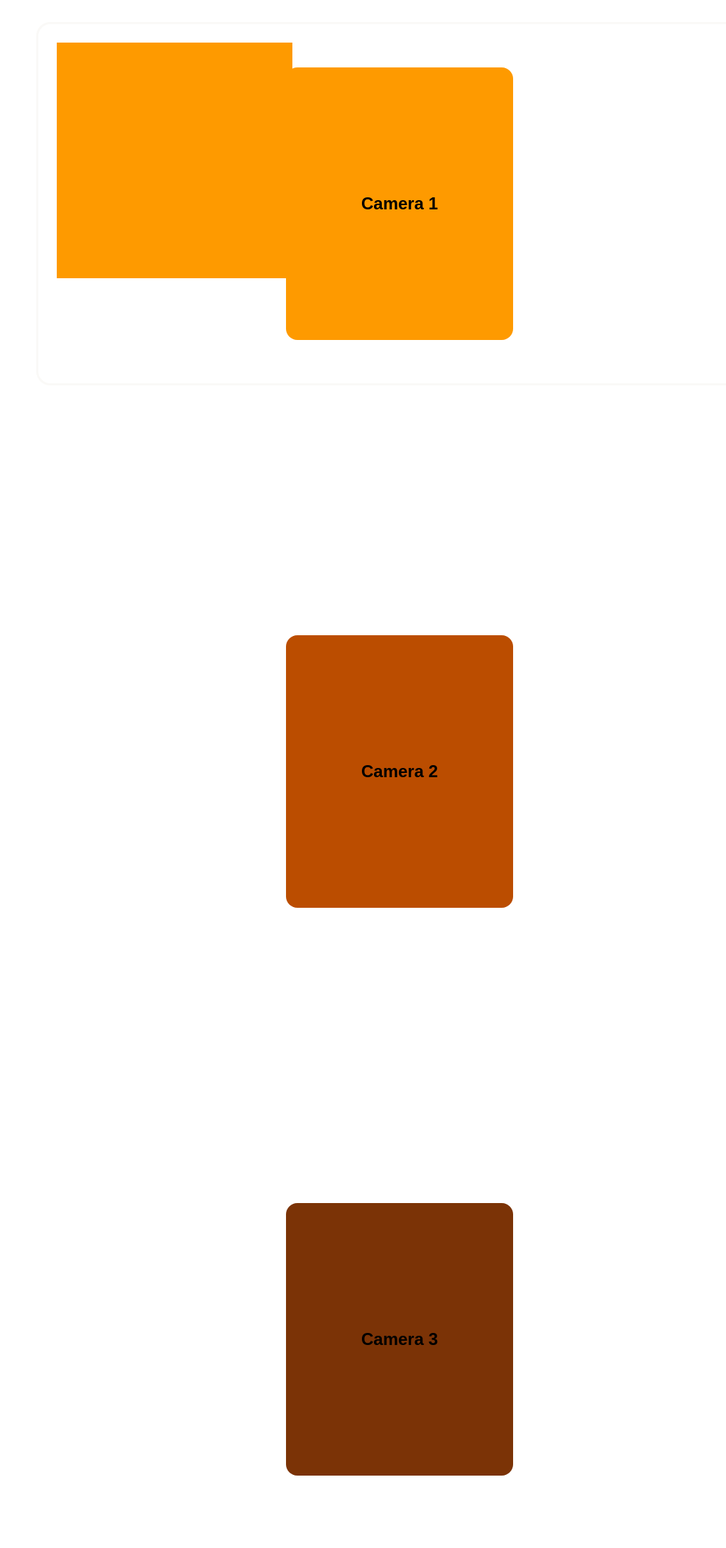
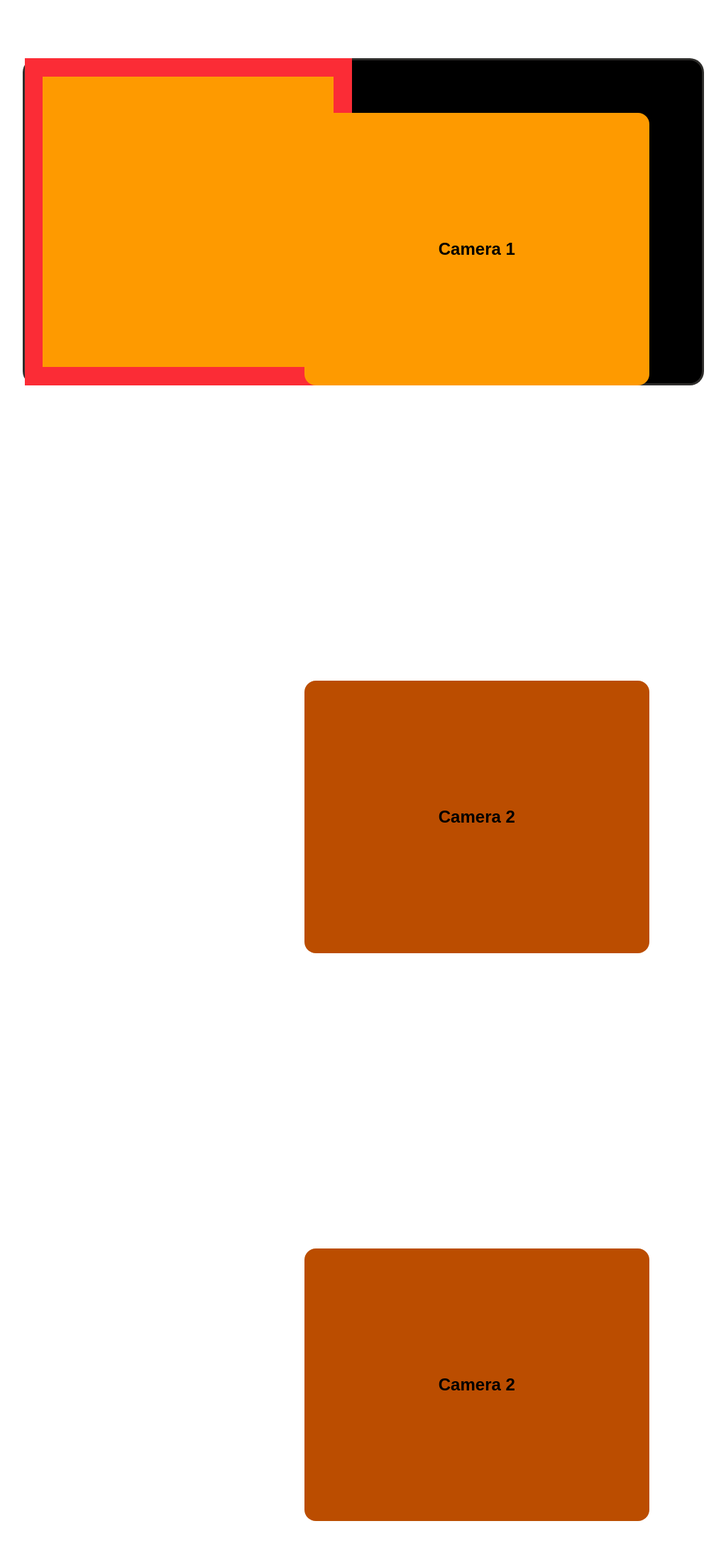
Before and after one commit to reham-elsayed/Reham-Elsayed, a Next.js app: page / in a window 1280 px wide. Shown: the part 2665-4846 px from the top of the page at 71% size, without its empty margins (77-1100 px from the left). Built offline with nearby package versions, Linux system fonts and the light colour scheme.

Commit message:
animation card set

```diff
--- a/app/Components/ParallexCardsWrapper/ParallexCardWrapper.tsx
+++ b/app/Components/ParallexCardsWrapper/ParallexCardWrapper.tsx
@@ -1,88 +1,48 @@
+'use client'
 import React from 'react'
 import ExpertiseCardContent from '../ExpertiseCardContent/ExpertiseCardContent'
 import cam from '../../../public/cam.svg'
+import { useScroll, useTransform, motion } from 'framer-motion'
 const ParallexCardWrapper = () => {
+    const { scrollYProgress } = useScroll()
+    const rotate = useTransform(scrollYProgress, [0, 1], ['7deg', '0deg'])
+    const scale = useTransform(scrollYProgress, [0, 1], [1.2, 1])
+    const rotateop = useTransform(scrollYProgress, [0, 1], ['-7deg', '0deg'])
     return (
-        <div className=''>
-            {/*right side*/}
-            <div className=' relative  '>
-                <div className="relative top-0 w-full h-[300vh]"> {/* makes the page scrollable */}
-                    <div className="sticky top-0 h-screen flex items-center justify-center">
-                        <div className="w-80 h-96 bg-amber-500 rounded-2xl flex items-center justify-center text-2xl font-bold">
-                            Camera 1
-                        </div>
-                        <div className='absolute -z-10 h-screen  top-0 flex justify-center  items-center' >
-                            <div className=' p-[2vw]  w-[80vw] h-[40vw] border-3 border-[#e5e2d633] rounded-[20px]' >
-                                {/*left side*/}
-                                <div className='w-[26vw] h-[26vw]  bg-amber-500'></div>
-                            </div>
-                        </div>
+
+
+        <div className='flex flex-col items-end pe-[15vw] pt-[9vh] relative justify-end   '>
+            <div className="relative top-[25vh] h-[300vh] flex flex-col items-start"> {/* makes the page scrollable */}
+                <div className="sticky top-[25vh] h-screen flex flex-col ">
+                    <div className="sticky top[25vh] w-[38vw] h-96 bg-amber-500 rounded-2xl flex items-center justify-center text-2xl font-bold">
+                        Camera 1
                     </div>
-                    <div className="sticky top-0 h-screen flex items-center justify-center">
-                        <div className="w-80 h-96 bg-amber-700 rounded-2xl flex items-center justify-center text-2xl font-bold">
-                            Camera 2
-                        </div>
-                    </div>
-                    <div className="sticky top-0 h-screen flex items-center justify-center">
-                        <div className="w-80 h-96 bg-amber-900 rounded-2xl flex items-center justify-center text-2xl font-bold">
-                            Camera 3
+                    <div className='absolute -z-10  w-[75vw] h-[36vw] pos  flex justify-start  items-center bg-black rounded-[20px] border-[#e5e2d633] border-3' >
+                        <div className=' p-[2vw]  bg-red-500   ' >
+                            {/*left side*/}
+                            <div className='w-[32vw] h-[32vw]  bg-amber-500'></div>
                         </div>
                     </div>
                 </div>
+                <div
+                    className="sticky top-[25vh] h-screen flex flex-col perspective-distant">
+                    <motion.div
+                        style={{ rotate, scale, transformStyle: "preserve-3d" }}
+                        className="sticky top[25vh] w-[38vw] h-96 bg-amber-700 rounded-2xl flex items-center justify-center text-2xl font-bold">
+                        Camera 2
+                    </motion.div>
+                </div>
+                <div className="sticky top-[25vh] h-screen flex flex-col perspective-distant">
+                    <motion.div
+                        style={{ rotate: rotateop, scale, transformStyle: "preserve-3d" }}
+                        className="sticky top[25vh] w-[38vw] h-96 bg-amber-700 rounded-2xl flex items-center justify-center text-2xl font-bold">
+                        Camera 2
+                    </motion.div>
+                </div>
             </div>
         </div>
+
     );
 }
 
 export default ParallexCardWrapper
-
-{/*container*/ }
-// <div className='flex justify-center  relative p-[2vw] overflow-hidden' >
-//     {/*left side*/}
-//     <div className='w-[26vw] h-[26vw]  bg-amber-50'>
-
-//     </div>
-//     {/*right side*/}
-//     <div className='flex flex-col items-start  flex-1  bg-amber-100  overflow-hidden'>
-
-
-
-
-
-//     </div>
-//   <div className='wrapper-all-mea__expertise'>
-//                 <div className='layout-etiquette-expertise-first'>
-//                     <div className='layout-etiquette-expertise'>
-//                         <div className='txt-expertise'>word</div>
-//                     </div>
-//                     <div className='wrapper-content__etiquette'>
-//                         <div className='txt-expertise'> another word</div>
-
-//                     </div>
-//                     <div className='wrapper-content__etiquette'>
-//                         <div className='txt-expertise'> another word</div>
-
-//                     </div>
-//                     <div className='wrapper-content__etiquette'>
-//                         <div className='txt-expertise'> another word</div>
-
-//                     </div>
-//                     <div className='wrapper-content__etiquette'>
-//                         <div className='txt-expertise'> another word</div>
-
-//                     </div>
-
-//                 </div>
-//                 <div className='wrapper-btn-etiquette'>  <a href="#" className='btn-arrow w-inline-block'>
-//                     <div className='txt-btn__arrow-1 '>button /</div>
-//                     <div className='txt-btn__arrow-2 '>button2</div>
-//                 </a></div>
-//                 <div className='card-film'>
-//                     <div className="card-film-header">
-//                         <div className="bottom-top-bettacam">
-//                         </div>
-//                         <img src={cam} /> </div>
-//                 </div>
-//                 <div className='wrapper-mea-prod '></div>
-
-//             </div>
--- a/app/globals.css
+++ b/app/globals.css
@@ -49,6 +49,10 @@ body {
   background: var(--background);
   color: var(--foreground);
   font-family: Arial, Helvetica, sans-serif;
+}
+
+.pos {
+  inset: -6vw 0 auto -31vw;
 }
 
 .wrapper-all-expertises {
--- a/app/page.tsx
+++ b/app/page.tsx
@@ -5,7 +5,7 @@ import TextChangeColorSize from "./Components/TextChaingeColorSize/TextChangeCol
 import ParallexCardWrapper from "./Components/ParallexCardsWrapper/ParallexCardWrapper";
 export default function Home() {
   return (
-    <main className="flex flex-col min-h-[100vh] max-w-lvw m-auto items-center justify-between p-24 gap-7 ">
+    <main className="flex flex-col min-h-[100vh] max-w-lvw m-auto  p-24 gap-7 ">
 
 
       <AnimatedClipContainer />
```
